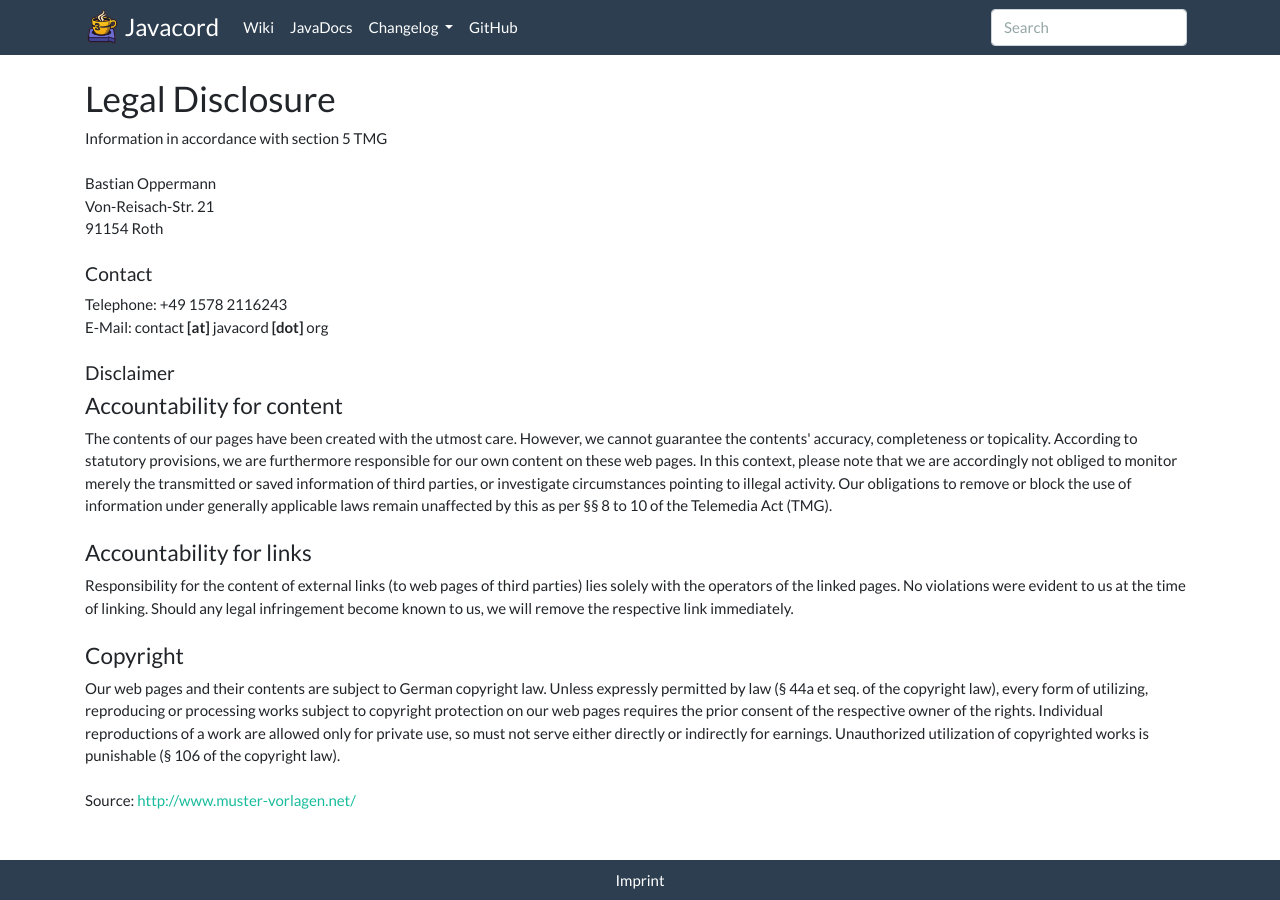
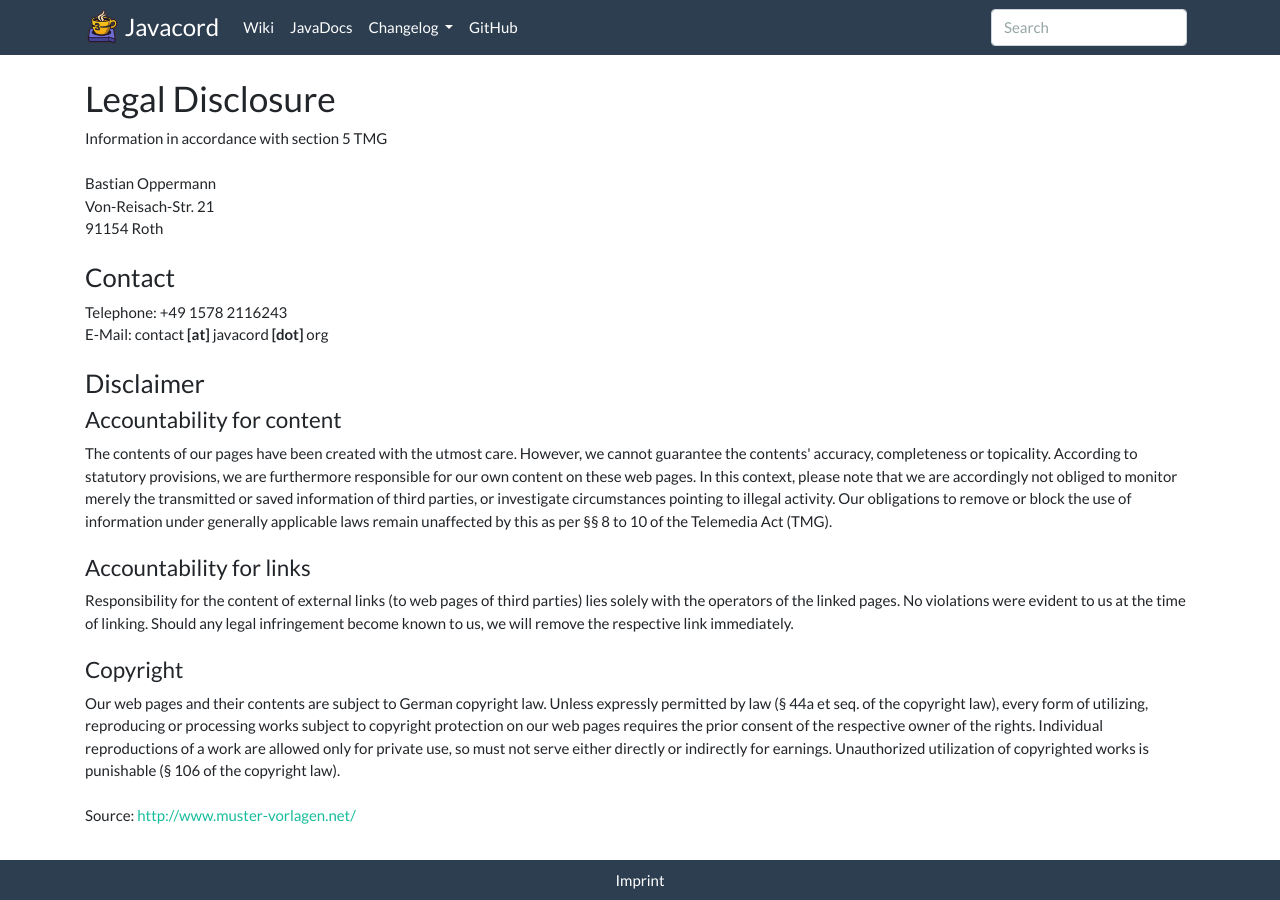
Before and after one commit to Vampire/javacord.github.io, a Jekyll site: the page built from imprint.html, in a window 1280 px wide. Built offline with Jekyll 4.4.1, drawn with Linux system fonts in a browser that asks for light colours; nearby versions of some CDN libraries.

Commit message:
Some size adjustments for headlines

```diff
--- a/_sass/theme/_variables.scss
+++ b/_sass/theme/_variables.scss
@@ -51,7 +51,10 @@
 
 $h1-font-size:                2.2rem !default;
 $h2-font-size:                1.8rem !default;
-$h3-font-size:                1.2rem !default;
+$h3-font-size:                1.6rem !default;
+$h4-font-size:                1.4rem !default;
+$h5-font-size:                1.2rem !default;
+$h6-font-size:                1.1rem !default;
 
 // Tables
 
```
